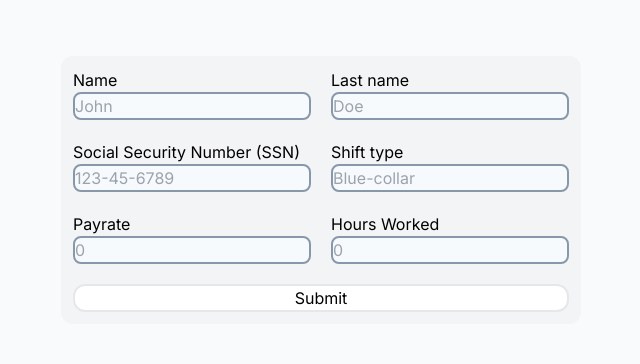
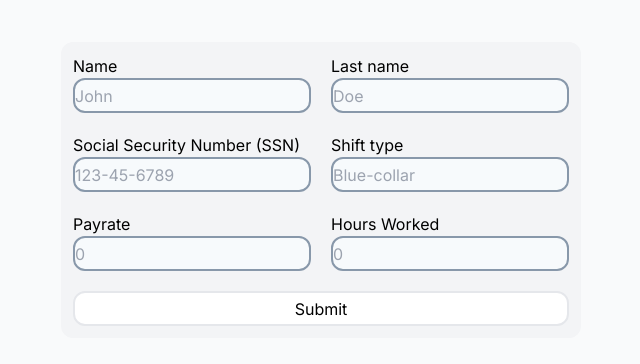
Before and after one commit to Yurem1/Payroll-Program, a Next.js app: page / in a window 1280 px wide. Shown: the part 210-574 px from the top of the page, without its empty margins (319-959 px from the left). Built offline with nearby package versions, Linux system fonts and the light colour scheme.

Commit message:
Update input and button styles

```diff
--- a/src/app/globals.css
+++ b/src/app/globals.css
@@ -22,10 +22,15 @@ body {
 
 input {
   background-color: #f7fafc;
-  border-radius: 0.50rem;
+  height: 35px;
+  border-radius: 0.75rem;
   color: #000;
   border-color: #8898aa;
   border-width: 2px;
+}
+
+button {
+  height: 35px;
 }
 
 button:hover {
```
